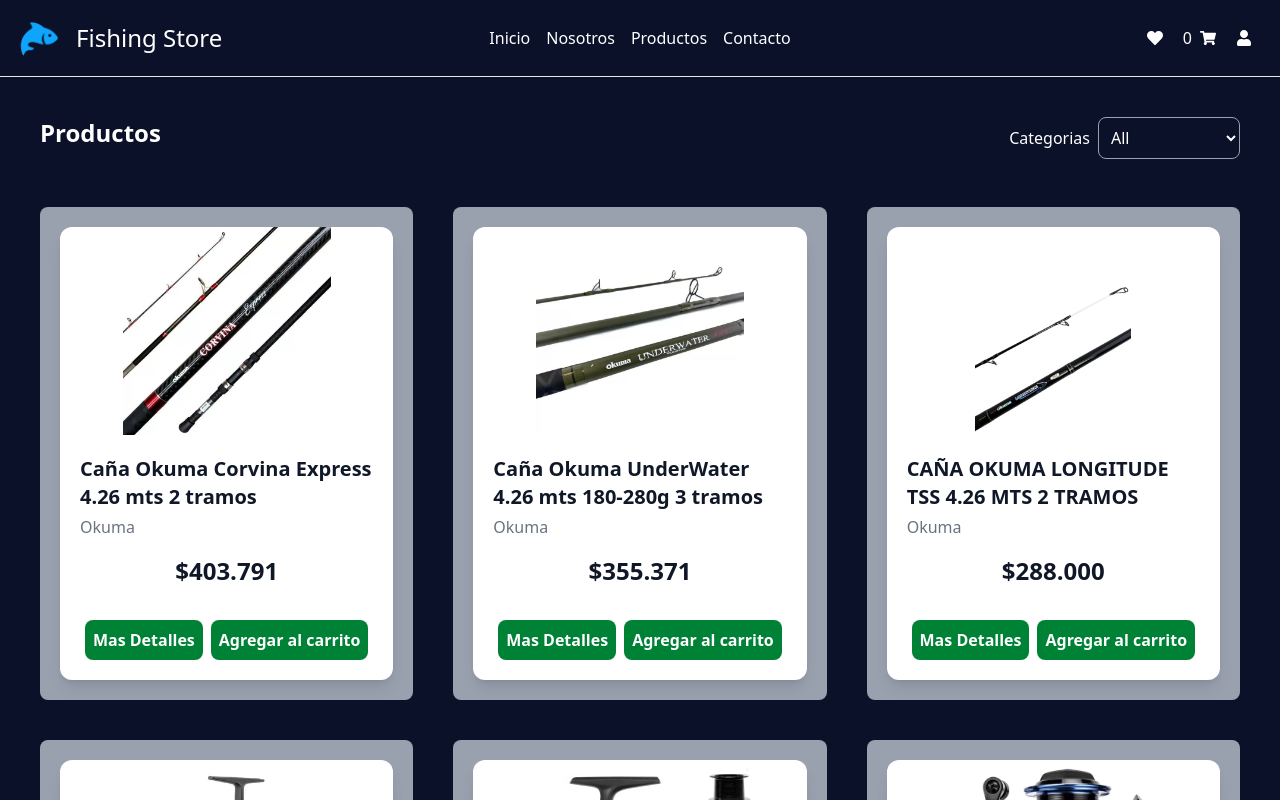
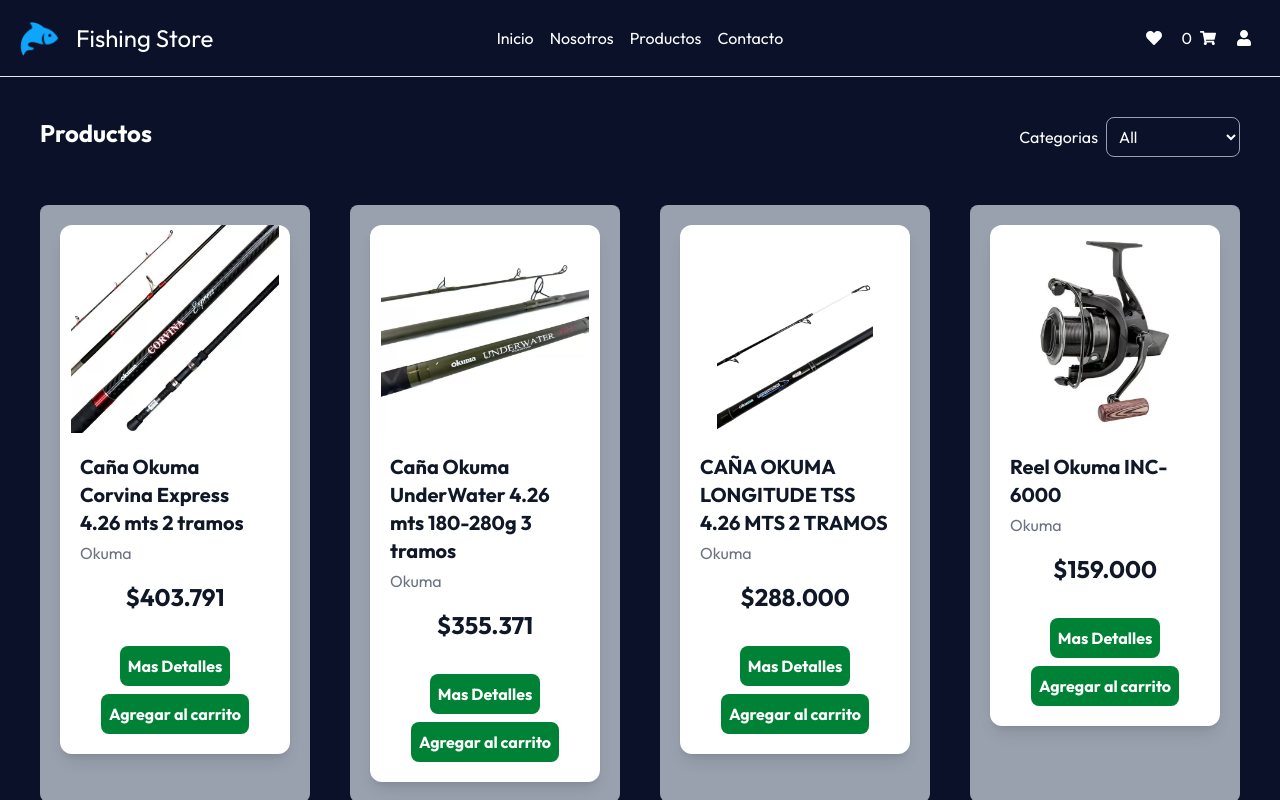
Before and after one commit to NhuelGayoso/TalentoTechGayoso, a React (Vite) app: page /listproduct in a window 1280 px wide. Shown: the top 800 px of the page. Built offline with nearby package versions, Linux system fonts and the light colour scheme; what tailwindcss-animated would draw is missing.

Commit message:
Agregando ee intentando usar el context

```diff
--- a/index.html
+++ b/index.html
@@ -4,10 +4,16 @@
     <meta charset="UTF-8" />
     <link rel="icon" type="image/svg+xml" href="img/Logo.png" />
     <meta name="viewport" content="width=device-width, initial-scale=1.0" />
-    <title>e-commerce</title>
+    <title>FishingStore</title>
+    <link rel="preconnect" href="https://fonts.googleapis.com" />
+    <link rel="preconnect" href="https://fonts.gstatic.com" crossorigin />
+    <link
+      href="https://fonts.googleapis.com/css2?family=Outfit:wght@100..900&family=Roboto:ital,wght@0,100..900;1,100..900&display=swap"
+      rel="stylesheet"
+    />
   </head>
   <body>
-    <div id="root" class="bg-[#0A1128]"></div>
+    <div id="root" class="bg-[#0A1128]" style="font-family: 'Outfit', sans-serif;"></div>
     <script type="module" src="/src/main.jsx"></script>
   </body>
 </html>
--- a/src/components/Card.jsx
+++ b/src/components/Card.jsx
@@ -1,10 +1,12 @@
 import { Link } from "react-router-dom";
 import { Button } from "./Button";
+import { useAppContext } from "../context/AppContext";
 
 export const Card = ({ product }) => {
+  const { agregarAlCarrito } = useAppContext();
   return (
     <div className=" bg-gray-400 items-center justify-center p-5 rounded-lg">
-      <div className="max-w-sm w-full bg-white rounded-xl shadow-lg overflow-hidden hover:shadow-xl transition-all">
+      <div className=" w-full bg-white rounded-xl shadow-lg overflow-hidden hover:shadow-xl transition-all">
         <div className="relative">
           <img
             src={product.img}
@@ -30,13 +32,15 @@
               </p>
             </div>
             <hr className="my-4" />
-            <div className="flex flex-col lg:flex-row items-center gap-2">
+            <div className="flex flex-col items-center gap-2">
               <Link to={`/listproduct/${product.id}`} state={{ product }}>
                 <Button boton="Mas Detalles"></Button>
               </Link>
-              <Link to={`/cart/${product.id}`} state={{ product }}>
-                <Button boton="Agregar al carrito" />
-              </Link>
+
+              <Button
+                boton="Agregar al carrito"
+                onClick={() => agregarAlCarrito(product)}
+              />
             </div>
           </div>
         </div>
--- a/src/context/AppContext.jsx
+++ b/src/context/AppContext.jsx
@@ -1,6 +1,6 @@
-import { createContext, useState } from "react";
+import { createContext, useContext, useState } from "react";
 
-export  const AppContext = createContext();
+export const AppContext = createContext();
 
 export const AppProvider = ({ children }) => {
   const [isAuthenticated, setIsAuthenticated] = useState(false);
@@ -10,7 +10,7 @@
 
   const agregarAlCarrito = (product) => {
     setCarrito([...carrito, product]);
-    alert(` ${product.title} agregado al carrito`);
+    alert(` ${product.modelo} agregado al carrito`);
   };
 
   const vaciarCarrito = () => {
@@ -20,7 +20,7 @@
 
   const eliminarDelCarrito = (product) => {
     setCarrito(carrito.filter((item) => item.id !== product.id));
-    alert(` ${product.title} eliminado del carrito`);
+    alert(` ${product.modelo} eliminado del carrito`);
   };
 
   const cerrarSesion = () => {
@@ -43,3 +43,11 @@
   };
   return <AppContext.Provider value={value}>{children}</AppContext.Provider>;
 };
+
+export const useAppContext = () => {
+  const context = useContext(AppContext);
+  if (!context) {
+    throw new Error("useAppContext debe ser usado dentro de un AppProvider");
+  }
+  return context;
+};
--- a/src/index.css
+++ b/src/index.css
@@ -1,3 +1,4 @@
+@import url("https://fonts.googleapis.com/css2?family=Outfit:wght@100..900&family=Roboto:ital,wght@0,100..900;1,100..900&display=swap");
 @import "tailwindcss";
 /* tailwind css v4.x */
 @import "tailwindcss";
--- a/src/main.jsx
+++ b/src/main.jsx
@@ -4,14 +4,14 @@
 
 import { BrowserRouter } from "react-router-dom";
 import { App } from "./App";
-import { AppContext } from "./context/AppContext";
+import { AppProvider } from "./context/AppContext";
 
 createRoot(document.getElementById("root")).render(
   <StrictMode>
     <BrowserRouter>
-      <AppContext>
+      <AppProvider>
         <App />
-      </AppContext>
+      </AppProvider>
     </BrowserRouter>
   </StrictMode>
 );
--- a/src/pages/ListProductPage.jsx
+++ b/src/pages/ListProductPage.jsx
@@ -75,7 +75,7 @@
           </select>
         </div>
       </div>
-      <div className="grid lg:grid-cols-3 md:grid-cols-2 gap-10">
+      <div className="grid lg:grid-cols-4 md:grid-cols-2 gap-10">
         {filterProducts(products).map((product) => (
           <Card key={product.id} product={product} />
         ))}
```
